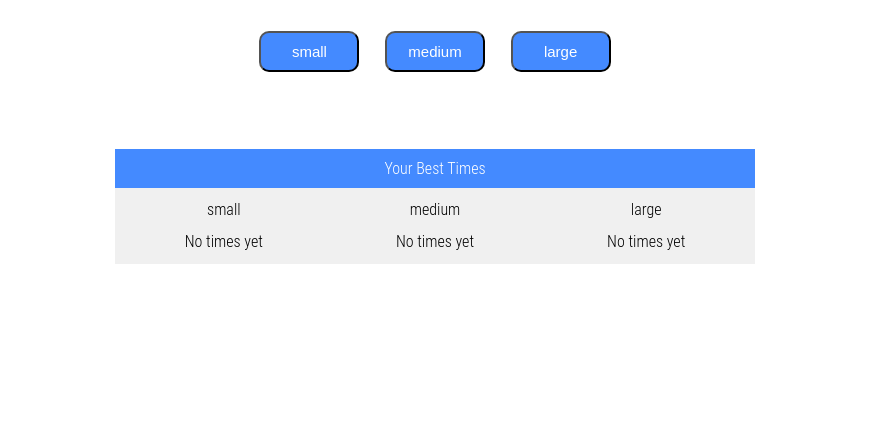
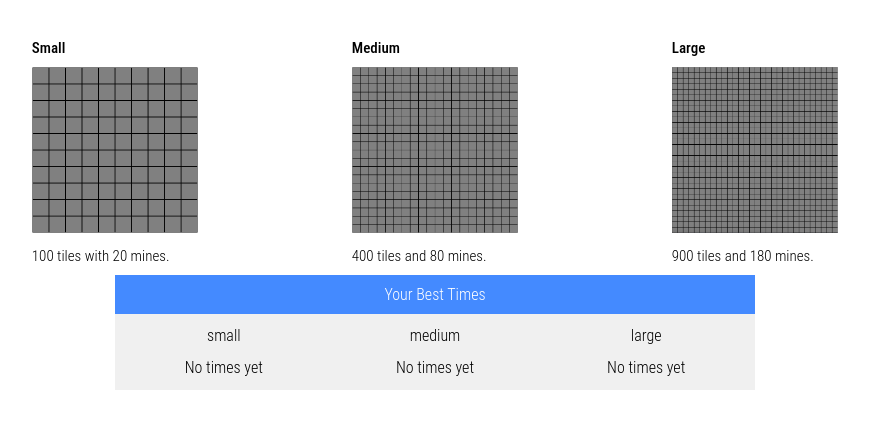
Before and after one commit to vanpeta/react-minesweeper, a React app: page / in a window 1280 px wide. Shown: the part 95-524 px from the top of the page, without its empty margins (205-1074 px from the left). Built offline with nearby package versions, Linux system fonts and the light colour scheme.

Commit message:
styling settings

```diff
--- a/src/components/GameOverPanel.js
+++ b/src/components/GameOverPanel.js
@@ -1,4 +1,5 @@
 import React, { Component } from "react";
+import "../style/GameOverPanel.css";
 import { connect } from "react-redux";
 import { bindActionCreators } from "redux";
 
--- a/src/components/Settings.js
+++ b/src/components/Settings.js
@@ -1,4 +1,5 @@
 import React, { Component } from 'react';
+import "../style/Settings.css";
 import { connect } from "react-redux";
 import { bindActionCreators } from "redux";
 
@@ -14,16 +15,46 @@ class Settings extends Component {
 	}
 
 	handleClick(e) {
-		this.props.boardSizeSelected(e.target.value);
+		this.props.boardSizeSelected(e.target.id);
 	}
 
 	renderButtons() {
 		const buttons = (
-			<div>
+			<div className="settingBox">
 				<div className="buttonsContainer">
-					<button value="small" className="settingsButton" onClick={this.handleClick}>small</button>
-					<button value="medium" className="settingsButton" onClick={this.handleClick}>medium</button>
-					<button value="large" className="settingsButton" onClick={this.handleClick}>large</button>
+					<div id="small" className="settingsOption" onClick={this.handleClick}>
+						<div id="small"className="settingsOptionHeader">
+							Small
+						</div>
+						<div id="small" className="optionImage">
+							<img id="small"alt="small" src={require('../content/small.png')} />
+						</div>
+						<div id="small"className="settingsOptionFooter">
+							100 tiles with 20 mines.
+						</div>
+					</div>
+					<div id="medium" className="settingsOption" onClick={this.handleClick}>
+						<div id="medium" className="settingsOptionHeader">
+							Medium
+						</div>
+						<div id="medium" className="optionImage">
+							<img id="medium" alt="medium" src={require('../content/medium.png')} />
+						</div>
+						<div id="medium" className="settingsOptionFooter">
+							400 tiles and 80 mines.
+						</div>
+					</div>
+					<div id="large" className="settingsOption" onClick={this.handleClick}>
+						<div id="large" className="settingsOptionHeader">
+							Large
+						</div>
+						<div id="large" className="optionImage">
+							<img id="large" alt="large" src={require('../content/large.png')} />
+						</div>
+						<div id="large" className="settingsOptionFooter">
+							900 tiles and 180 mines.
+						</div>
+					</div>
 				</div>
 				<BestTimes />
 			</div>
@@ -32,7 +63,7 @@ class Settings extends Component {
 	}
 
 	render() {
-		return <div className="settingBox">{this.renderButtons()}</div>;
+		return <div>{this.renderButtons()}</div>;
 	}
 }
 
--- a/src/style/App.css
+++ b/src/style/App.css
@@ -1,74 +1,6 @@
 body {
 	font-family: "Roboto Condensed",Helvetica,sans-serif;
 	font-weight: 300;
-}
-
-.gameOverContainer {
-	position: absolute;
-	left: 0;
-	top: 0;
-	width: 100%;
-	height: 100%;
-	background-color: #f0f0f084;
-}
-.gameOverPannel {
-	width: 40%;
-	height: 40%;
-	margin: auto;
-	text-align: center;
-	position: relative;
-  top: 50%;
-	transform: translateY(-50%);
-	background-color: #ffffff;
-	box-shadow: rgba(0, 0, 0, 0.14) 0px 24px 38px 3px, rgba(0, 0, 0, 0.12) 0px 9px 46px 8px, rgba(0, 0, 0, 0.2) 0px 11px 15px -7px;
-}
-
-.gameOverBox {
-	position: relative;
-  top: 50%;
-	transform: translateY(-50%);
-	height: 100%;
-}
-
-.gameOverHeader {
-	position: absolute;
-	width: 100%;
-	top: 0;
-	background-color: rgb(96, 125, 139);
-	color: #ffffff;
-	text-align: left;
-}
-
-.gameOverHeader h1 {
-	font: 300 20px/24px Roboto, RobotoDraft, Helvetica, Arial, sans-serif;
-	padding-left: 16px;
-}
-
-.gameOverMessage {
-	position: relative;
-  top: 50%;
-	transform: translateY(-50%);
-}
-
-.gameOverButtonBox {
-	position: absolute;
-	width: 100%;
-	bottom: 0;
-	border-top: 1px solid rgb(224, 224, 224);
-}
-
-.gameOverButton {
-	width: 15%;
-	line-height: 200%;
-	margin: 10px 10px 10px auto;
-	cursor: pointer;
-	color: #448aff;
-	font-size: 14px;
-	font-weight: 500;
-}
-
-.gameOverButton:hover {
-	background-color: rgb(238, 238, 238);
 }
 
 header {
@@ -77,28 +9,6 @@ header {
   color: #448aff;
   font-size: 25px;
   letter-spacing: .2em;
-}
-
-.settingBox {
-	text-align: center;
-	height: 130px;
-}
-
-.buttonsContainer {
-	height: 130px;
-}
-
-button {
-  display: inline-block;
-  width: 100px;
-  text-align: center;
-  font-size: 15px;
-  padding: 10px;
-  background-color: #448aff;
-  color: #ffffff;
-  cursor: pointer;
-	border-radius: 10px;
-	margin: 1vw;
 }
 
 .bestTimesComponent {
--- /dev/null
+++ b/src/style/GameOverPanel.css
@@ -0,0 +1,67 @@
+.gameOverContainer {
+	position: absolute;
+	left: 0;
+	top: 0;
+	width: 100%;
+	height: 100%;
+	background-color: #f0f0f084;
+}
+.gameOverPannel {
+	width: 40%;
+	height: 40%;
+	margin: auto;
+	text-align: center;
+	position: relative;
+  top: 50%;
+	transform: translateY(-50%);
+	background-color: #ffffff;
+	box-shadow: rgba(0, 0, 0, 0.14) 0px 24px 38px 3px, rgba(0, 0, 0, 0.12) 0px 9px 46px 8px, rgba(0, 0, 0, 0.2) 0px 11px 15px -7px;
+}
+
+.gameOverBox {
+	position: relative;
+  top: 50%;
+	transform: translateY(-50%);
+	height: 100%;
+}
+
+.gameOverHeader {
+	position: absolute;
+	width: 100%;
+	top: 0;
+	background-color: rgb(96, 125, 139);
+	color: #ffffff;
+	text-align: left;
+}
+
+.gameOverHeader h1 {
+	font: 300 20px/24px Roboto, RobotoDraft, Helvetica, Arial, sans-serif;
+	padding-left: 16px;
+}
+
+.gameOverMessage {
+	position: relative;
+  top: 50%;
+	transform: translateY(-50%);
+}
+
+.gameOverButtonBox {
+	position: absolute;
+	width: 100%;
+	bottom: 0;
+	border-top: 1px solid rgb(224, 224, 224);
+}
+
+.gameOverButton {
+	width: 15%;
+	line-height: 200%;
+	margin: 10px 10px 10px auto;
+	cursor: pointer;
+	color: #448aff;
+	font-size: 14px;
+	font-weight: 500;
+}
+
+.gameOverButton:hover {
+	background-color: rgb(238, 238, 238);
+}
--- /dev/null
+++ b/src/style/Settings.css
@@ -0,0 +1,41 @@
+.settingBox {
+	text-align: center;
+}
+
+.buttonsContainer {
+	width: 75vw;
+	height: 20vw;
+	margin: 0px auto;
+	text-align: left;
+}
+
+.settingsOption {
+  display: inline-block;
+	width: calc(33.33333333%);
+	height: 100%;
+  cursor: pointer;
+}
+
+.settingsOption:hover {
+	background-color: rgb(224, 224, 224);
+}
+
+.settingsOptionHeader {
+	font-size: 15px;
+	font-weight: 500;
+	padding: 20px 6vw 0px;
+}
+
+.optionImage {
+	margin: 10px 6vw;
+}
+
+img {
+	max-width:100%;
+	max-height:100%;
+}
+
+.settingsOptionFooter {
+	font-size: 15px;
+	padding: 0px 6vw 0px;
+}
```
Also changed, not shown: src/content/large.png (added), src/content/medium.png (added), src/content/small.png (added).
